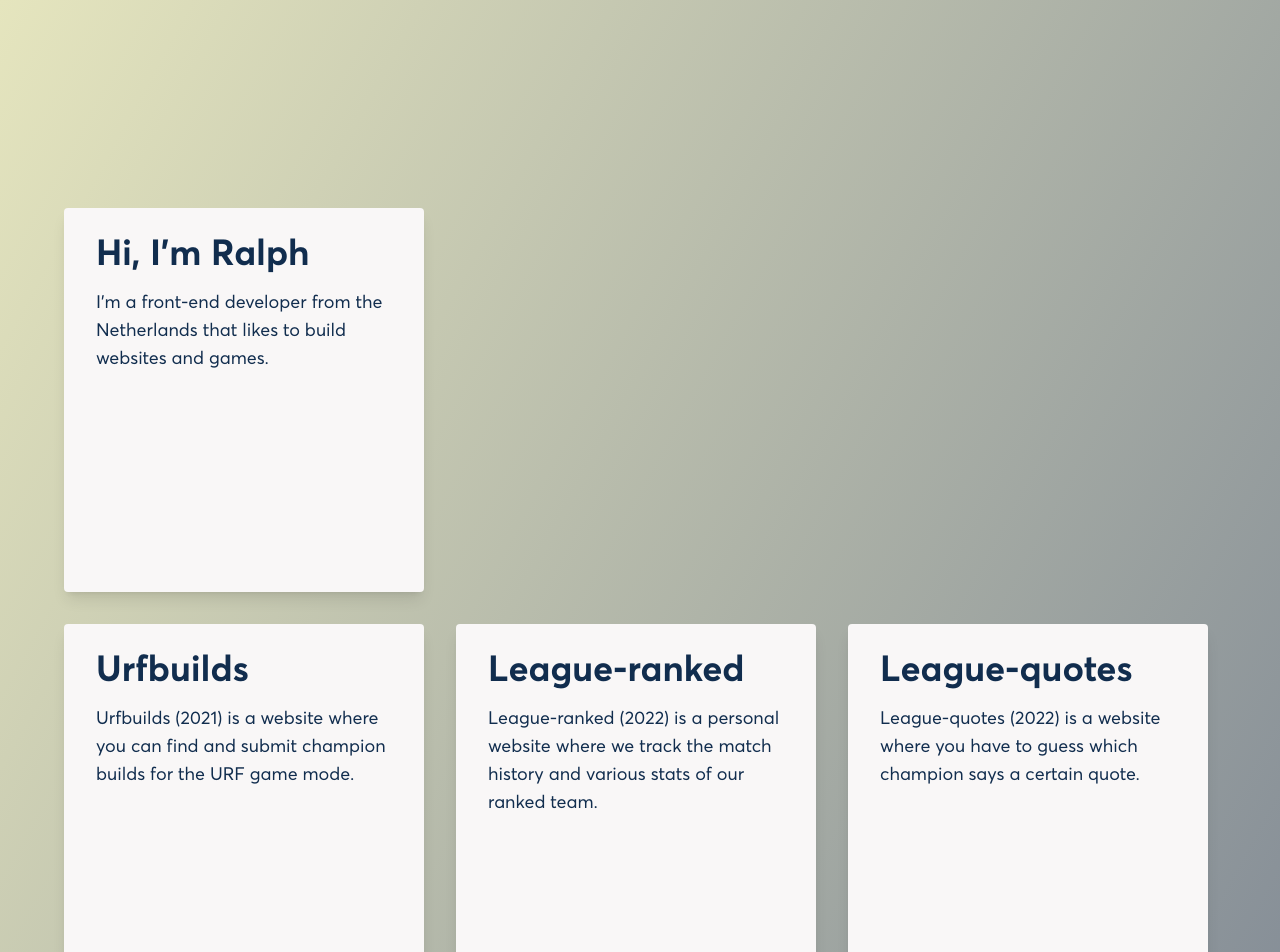
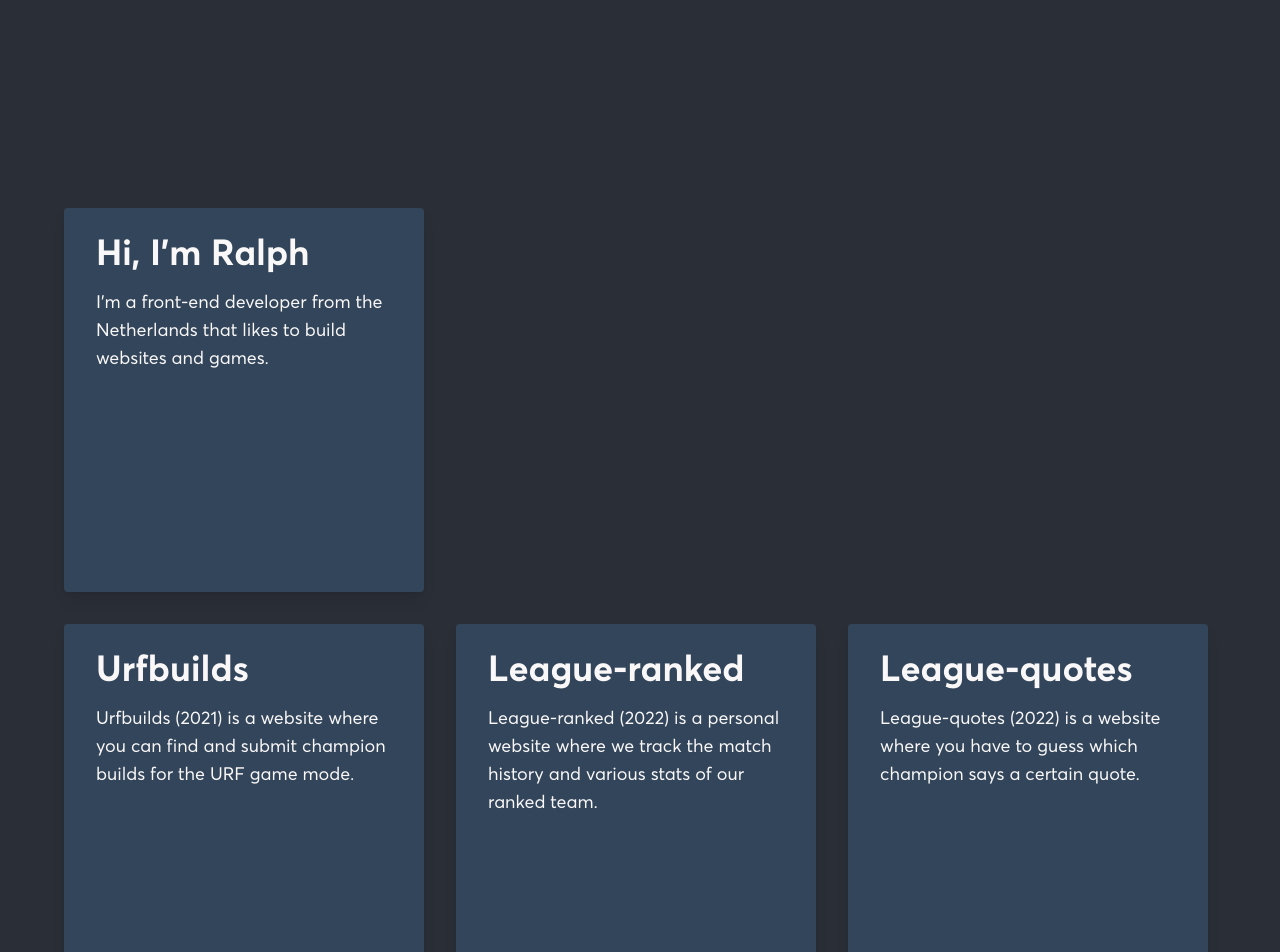
Before and after one commit to Ralphvandodewaard/project-ralph, a Vue app: page / in a window 1280 px wide. Shown: the top 952 px of the page. Built offline with nearby package versions, Linux system fonts and the light colour scheme.

Commit message:
Changed color palette

```diff
--- a/src/App.vue
+++ b/src/App.vue
@@ -1,5 +1,5 @@
 <template>
-  <div class="flex justify-center min-h-screen px-8 bg-gradient-to-br from-gradient-light to-gradient-dark font-averta">
+  <div class="flex justify-center min-h-screen px-8 bg-secondary font-averta">
     <RouterView/>
   </div>
 </template>
--- a/src/components/ContentWrapper.vue
+++ b/src/components/ContentWrapper.vue
@@ -1,5 +1,5 @@
 <template>
-  <div class="flex flex-col gap-4 w-90 h-96 px-8 py-6 bg-cloud text-primary rounded shadow-lg">
+  <div class="flex flex-col gap-4 w-90 h-96 px-8 py-6 bg-primary text-cloud rounded shadow-lg">
     <h2 class="text-4xl font-bold">
       {{ label }}
     </h2>
--- a/tailwind.config.js
+++ b/tailwind.config.js
@@ -6,14 +6,8 @@ module.exports = {
         averta: ['AvertaStd']
       },
       colors: {
-        gradient: {
-          light: '#e5e5be',
-          dark: '#606c88'
-        },
-        primary: {
-          light: '#3F72AF',
-          DEFAULT: '#112D4E'
-        },
+        primary: '#32455A',
+        secondary: '#2A2E37',
         cloud: '#F9F7F7'
       },
       width: {
```
